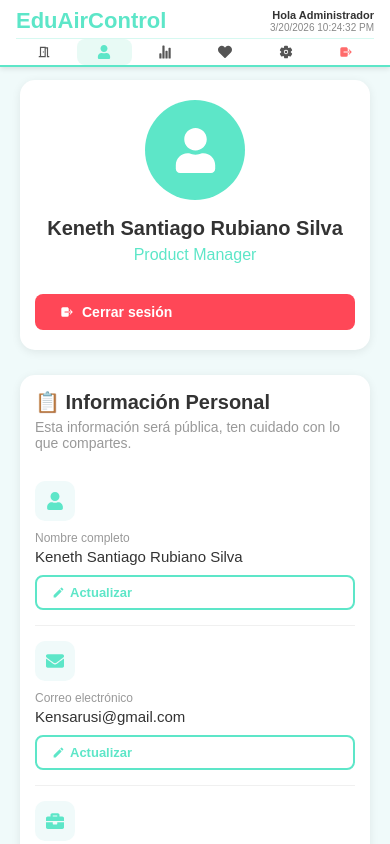
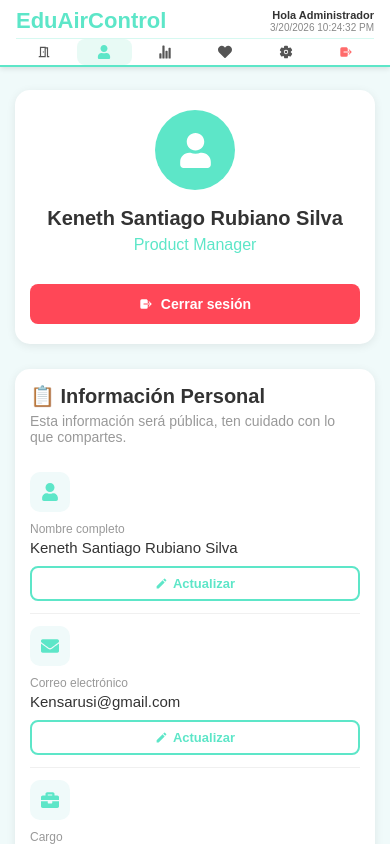
Before and after one commit to kensarusi/EduAirControl, a React (Vite) app in the folder Front-End/: page /profile in a window 390 px wide. Shown: the top 844 px of the page. Built offline with nearby package versions, Linux system fonts and the light colour scheme.

Commit message:
Adjusting buttons and containers in responsive mobile

```diff
--- a/Front-End/src/styles/app/Profile.css
+++ b/Front-End/src/styles/app/Profile.css
@@ -319,3 +319,65 @@ body.dark-mode .btn-modal-cancel:hover {
   border-color: #5de6c8;
   color: #e0e0e0;
 }
+
+@media (max-width: 768px) {
+  .profile-content {
+    padding: 90px 15px 30px;
+  }
+
+  /* Header card más compacto */
+  .profile-header-card {
+    padding: 25px 15px;
+  }
+
+  .profile-header-card h1 {
+    font-size: 18px;
+    line-height: 1.3;
+  }
+
+  .profile-avatar-large {
+    width: 80px;
+    height: 80px;
+    font-size: 35px;
+  }
+
+  /* Botón logout ancho completo */
+  .btn-logout {
+    width: 100%;
+    justify-content: center;
+    padding: 12px;
+  }
+
+  /* Campos: apilan verticalmente con botón abajo */
+  .profile-field {
+    flex-wrap: wrap;
+    gap: 8px;
+    padding: 12px 0;
+  }
+
+  .field-info {
+    min-width: 0;
+    flex: 1;
+  }
+
+  .field-value {
+    font-size: 14px;
+    word-break: break-word; /* evita desborde de emails largos */
+  }
+
+  .btn-update {
+    width: 100%;
+    justify-content: center;
+    padding: 10px;
+  }
+
+  .profile-section-card {
+    padding: 20px 15px;
+  }
+
+  /* Modal más pequeño en móvil */
+  .profile-modal {
+    width: 90%;
+    padding: 25px 20px;
+  }
+}
--- a/Front-End/src/styles/app/Settings.css
+++ b/Front-End/src/styles/app/Settings.css
@@ -126,3 +126,37 @@
   justify-content: center;
   z-index: 1000;
 }
+
+@media (max-width: 768px) {
+  .settings-content {
+    padding: 90px 15px 30px;
+  }
+
+  .settings-content h1 {
+    font-size: 22px;
+  }
+
+  /* Tema picker: 2 columnas en móvil */
+  .theme-picker {
+    grid-template-columns: repeat(2, 1fr);
+  }
+
+  /* Campos con botón: apilan verticalmente */
+  .settings-field {
+    flex-wrap: wrap;
+    gap: 10px;
+  }
+
+  .settings-field .field-info {
+    min-width: 0;
+  }
+
+  .settings-field .btn-update {
+    width: 100%;
+    justify-content: center;
+  }
+
+  .settings-card {
+    padding: 20px 15px;
+  }
+}
```
